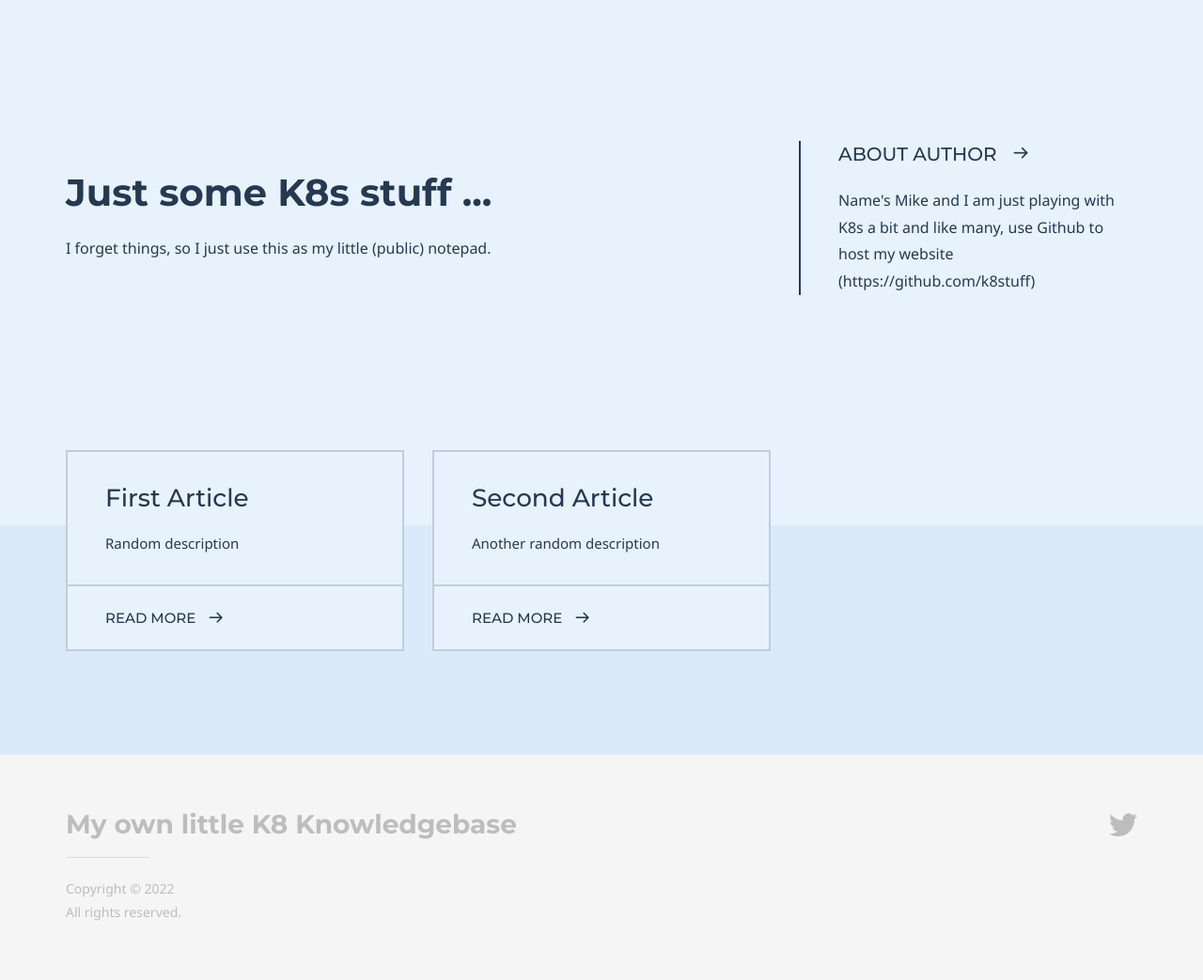
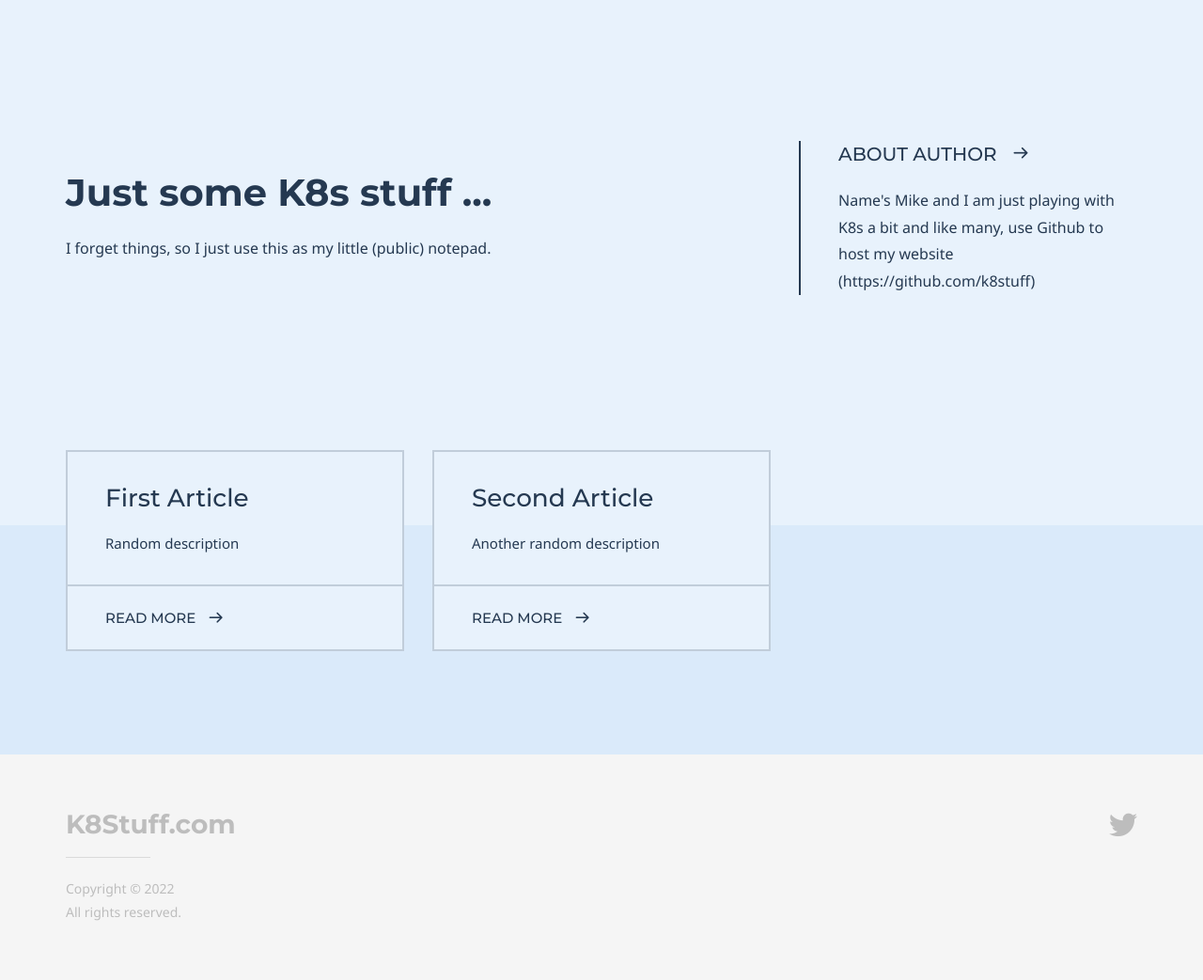
Before and after one commit to k8stuff/Some-K8-Stuff, a Jekyll site: the page built from index.md, in a window 1280 px wide. Shown: the whole page at 94% size. Built offline with Jekyll 4.4.1, drawn with Linux system fonts in a browser that asks for light colours; some web fonts are replaced.

Commit message:
Update _config.yml

```diff
--- a/_config.yml
+++ b/_config.yml
@@ -16,7 +16,7 @@ doks:
     footer:
         content:
             logo:
-                text: My own little K8 Knowledgebase
+                text: K8Stuff.com
                 image:
             copyright: Copyright &copy; 2022<br>All rights reserved.
         social_list:
```
